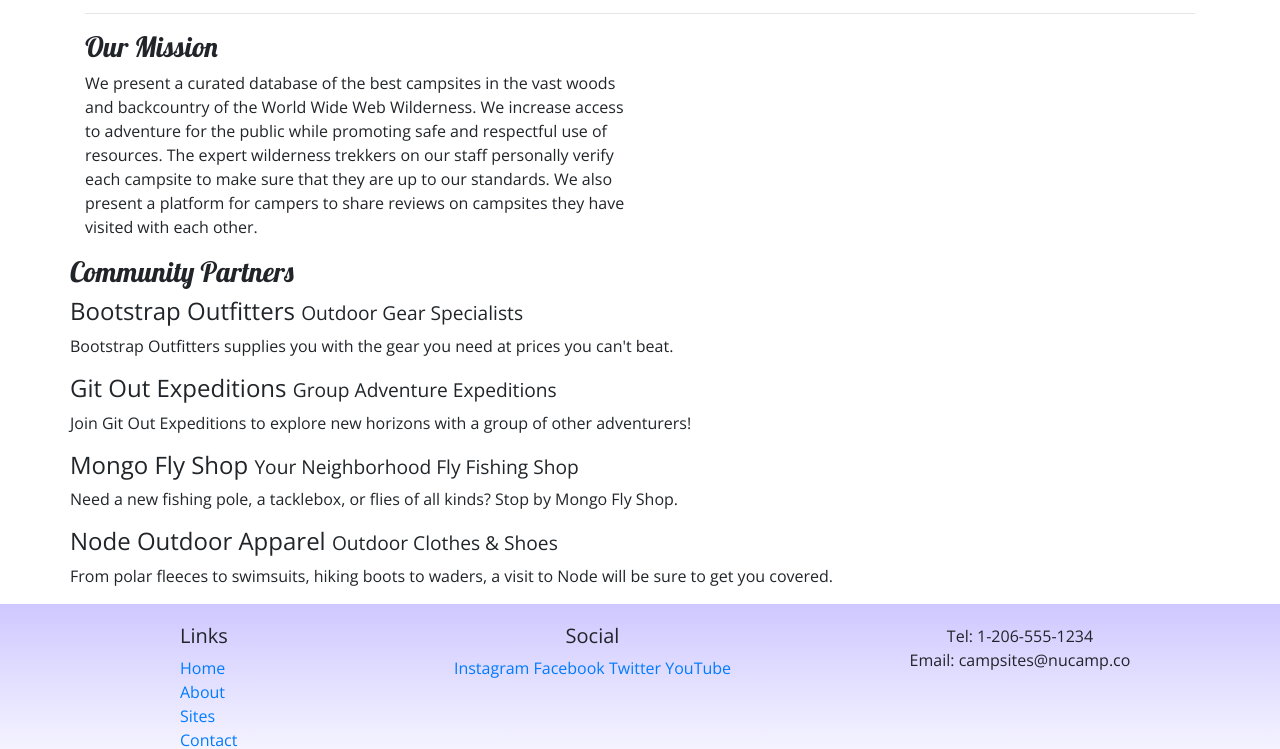
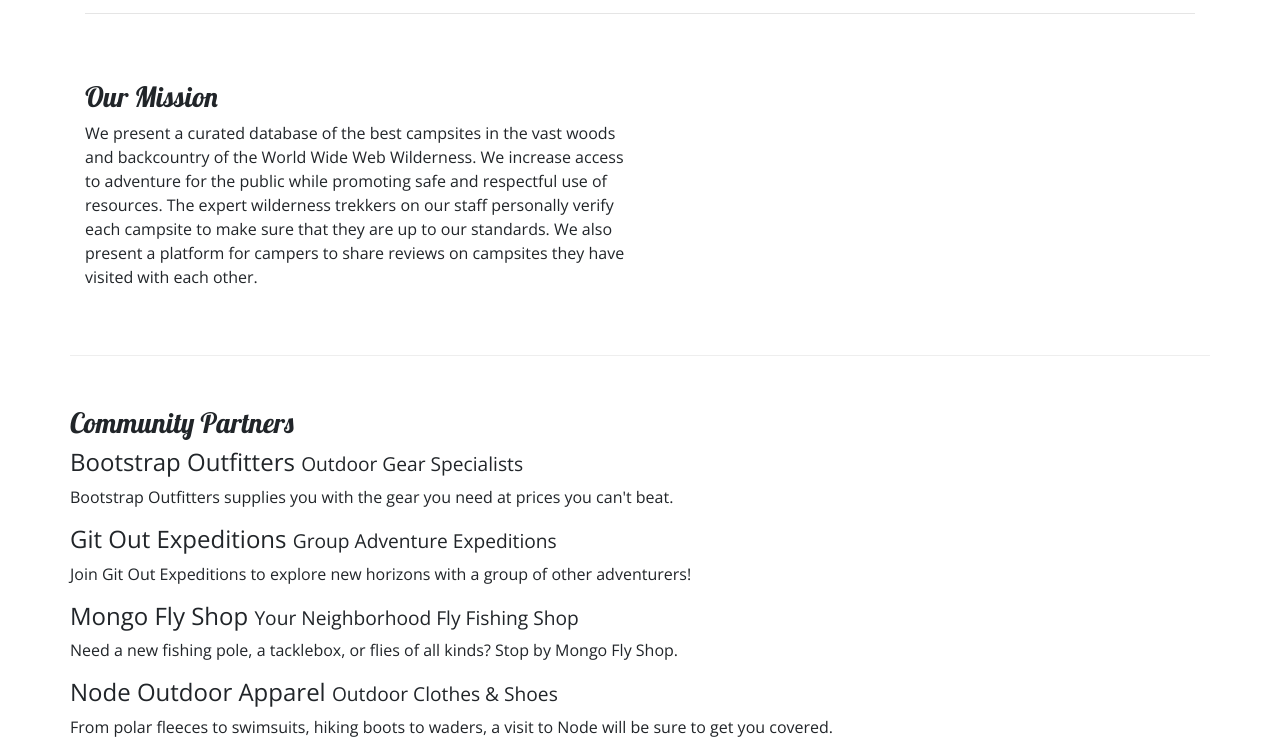
Before and after one commit to brianb3852/nucampsite, a website: page aboutus.html in a window 1280 px wide. Shown: the part 236-985 px from the top of the page. Drawn offline with nearby package versions, Linux system fonts and the light colour scheme.

Commit message:
removed . from .row content

```diff
--- a/aboutus.html
+++ b/aboutus.html
@@ -37,14 +37,14 @@
             </div>
         </div>
 
-        <div class="row .row-content">
+        <div class="row row-content">
             <div class="col-sm-6">
                 <h3>Our Mission</h3>
                 <p>We present a curated database of the best campsites in the vast woods and backcountry of the World Wide Web Wilderness. We increase access to adventure for the public while promoting safe and respectful use of resources. The expert wilderness trekkers on our staff personally verify each campsite to make sure that they are up to our standards. We also present a platform for campers to share reviews on campsites they have visited with each other.</p>
             </div>
         </div>
 
-        <div class="row .row-content">
+        <div class="row row-content">
             <div>
                 <h3>Community Partners</h3>
                 <h4>Bootstrap Outfitters <small>Outdoor Gear Specialists</small></h4>
```
